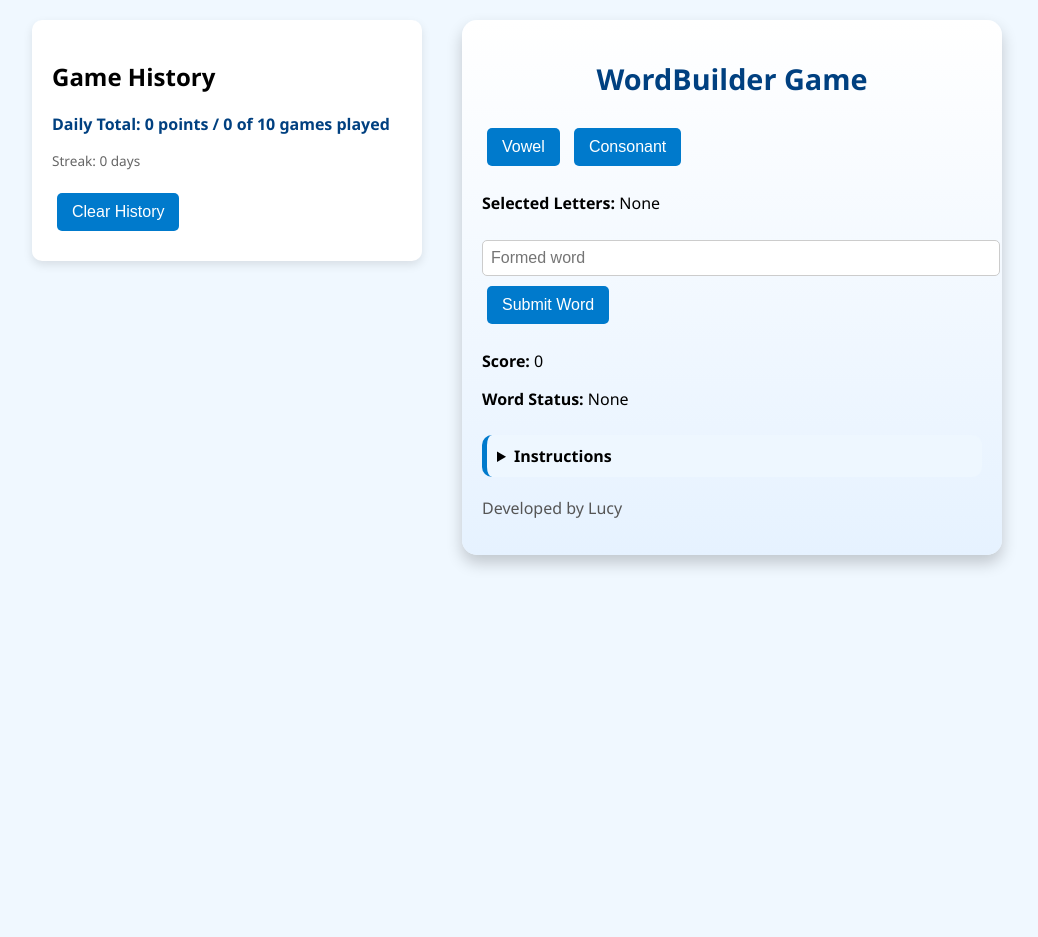
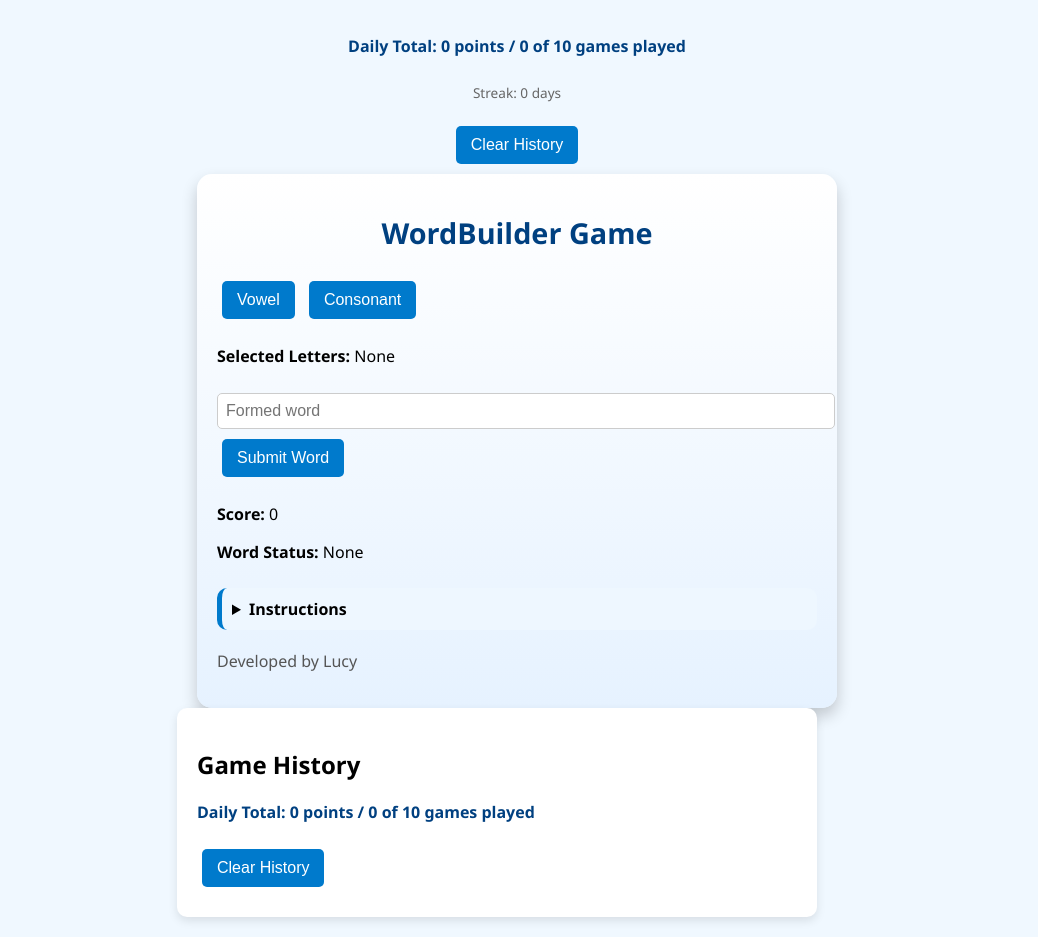
Before and after one commit to Lucylucy4922/WordBuilder, a plain HTML site: page index.html in a window 1280 px wide. Both pictures are taken after a click on the button "Start Game". Shown: the whole page, without its empty margins (123-1161 px from the left). Before the commit the page ends 800 px from the top, so only its background shows below. Drawn offline with Linux system fonts and the light colour scheme.

Commit message:
Update index.html

```diff
--- a/index.html
+++ b/index.html
@@ -109,11 +109,10 @@
       margin-top: 10px;
     }
     @media (min-width: 768px) {
-      body {
-        flex-direction: row;
-        justify-content: center;
-        align-items: flex-start;
-      }
+  #game-container, #history-container {
+    max-width: 600px;
+  }
+}
       #history-container {
         margin-right: 40px;
         margin-bottom: 0;
@@ -122,10 +121,6 @@
   </style>
 </head>
 <body>
-
-<div id="history-container">
-  <h2>Game History</h2>
-  <div id="history-log"></div>
   <p id="daily-score">Daily Total: 0 points / 0 of 10 games played</p>
   <p id="streak-stats"></p>
   <button id="clear-history" onclick="clearHistory()">Clear History</button>
@@ -172,6 +167,14 @@
 <footer>
   <p style="margin-top: 20px; color: #555;">Developed by Lucy</p>
 </footer>
+</div>
+
+<div id="history-container">
+  <h2>Game History</h2>
+  <div id="history-log"></div>
+  <p id="daily-score">Daily Total: 0 points / 0 of 10 games played</p>
+  <p id="streak-stats"></p>
+  <button id="clear-history" onclick="clearHistory()">Clear History</button>
 </div>
 
 <script>
@@ -226,6 +229,7 @@ let gamesPlayed = 0;
 let dailyScore = 0;
 const maxGamesPerDay = 10;
 let gameSubmitted = false;
+let hasChosenLetters = false;
 
 function startGame() {
   if (gamesPlayed >= maxGamesPerDay) {
@@ -236,6 +240,9 @@ function startGame() {
   document.getElementById('game-interface').style.display = 'block';
   document.getElementById('start-btn').style.display = 'none';
   document.getElementById('summary-panel').style.display = 'none';
+  document.getElementById('vowel-btn').disabled = false;
+  document.getElementById('consonant-btn').disabled = false;
+  hasChosenLetters = false;
   resetGame();
 }
 
@@ -251,6 +258,7 @@ function chooseConsonant() {
 }
 
 function showLetterOptions(pool, count) {
+  if (hasChosenLetters) return; // prevent re-selecting
   const container = document.getElementById('choices-container');
   container.innerHTML = '';
   document.getElementById('letter-options').style.display = 'block';
@@ -266,6 +274,10 @@ function showLetterOptions(pool, count) {
     btn.onclick = () => selectLetter(letter);
     container.appendChild(btn);
   });
+
+  document.getElementById('vowel-btn').disabled = true;
+  document.getElementById('consonant-btn').disabled = true;
+  hasChosenLetters = true;
 }
 
 function selectLetter(letter) {
@@ -353,6 +365,7 @@ function advanceRound() {
 function resetGame() {
   selectedLetters = [];
   gameSubmitted = false;
+  hasChosenLetters = false;
   document.getElementById('selected-letters').innerText = 'None';
   document.getElementById('word-input').value = '';
   document.getElementById('score').innerText = '0';
@@ -361,6 +374,9 @@ function resetGame() {
   document.getElementById('valid-word').className = '';
   document.getElementById('submit-btn').disabled = false;
   document.getElementById('new-game-btn').style.display = 'none';
+  document.getElementById('next-game-btn').style.display = 'none';
+  document.getElementById('vowel-btn').disabled = false;
+  document.getElementById('consonant-btn').disabled = false;
 }
 </script>
 
```
